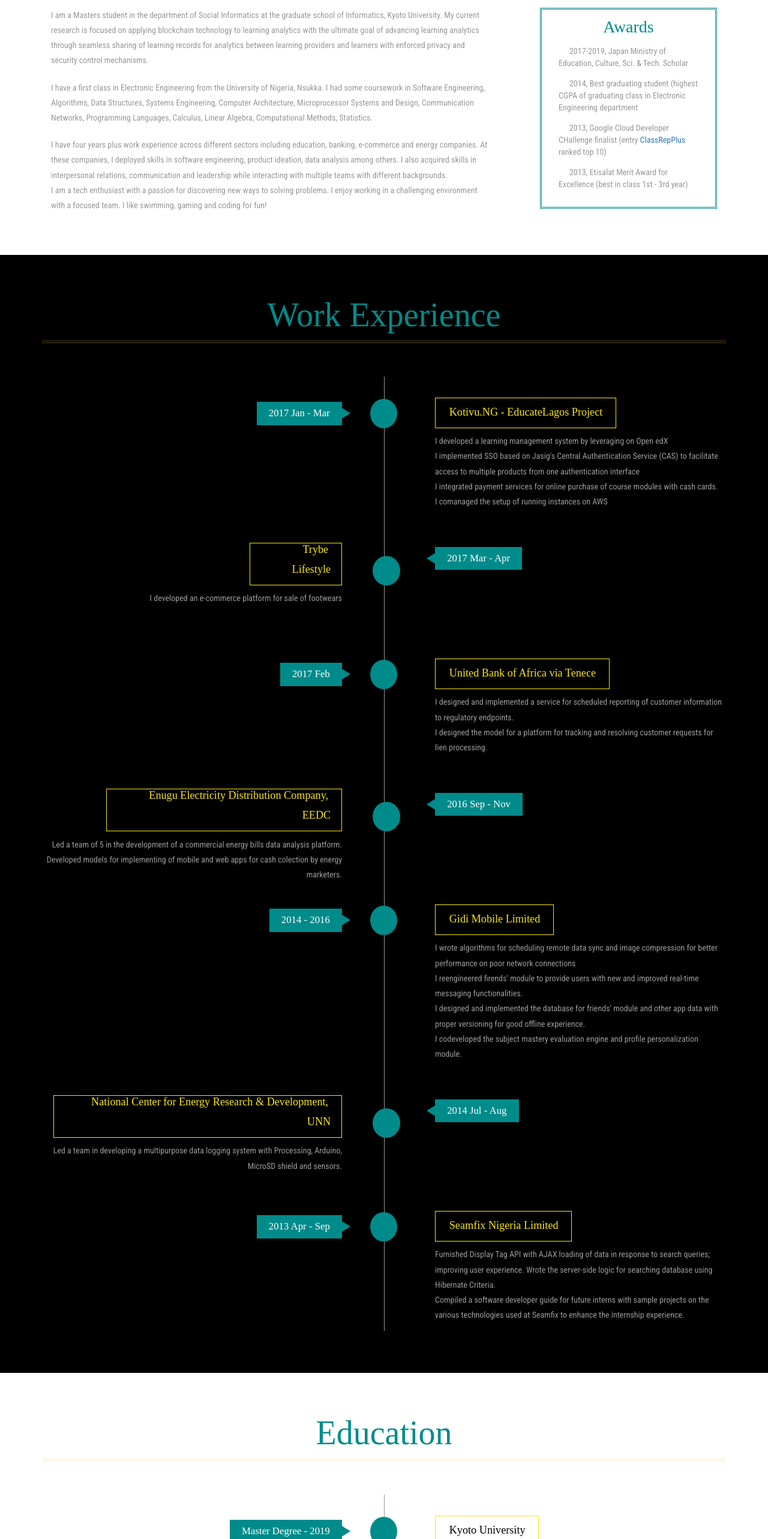
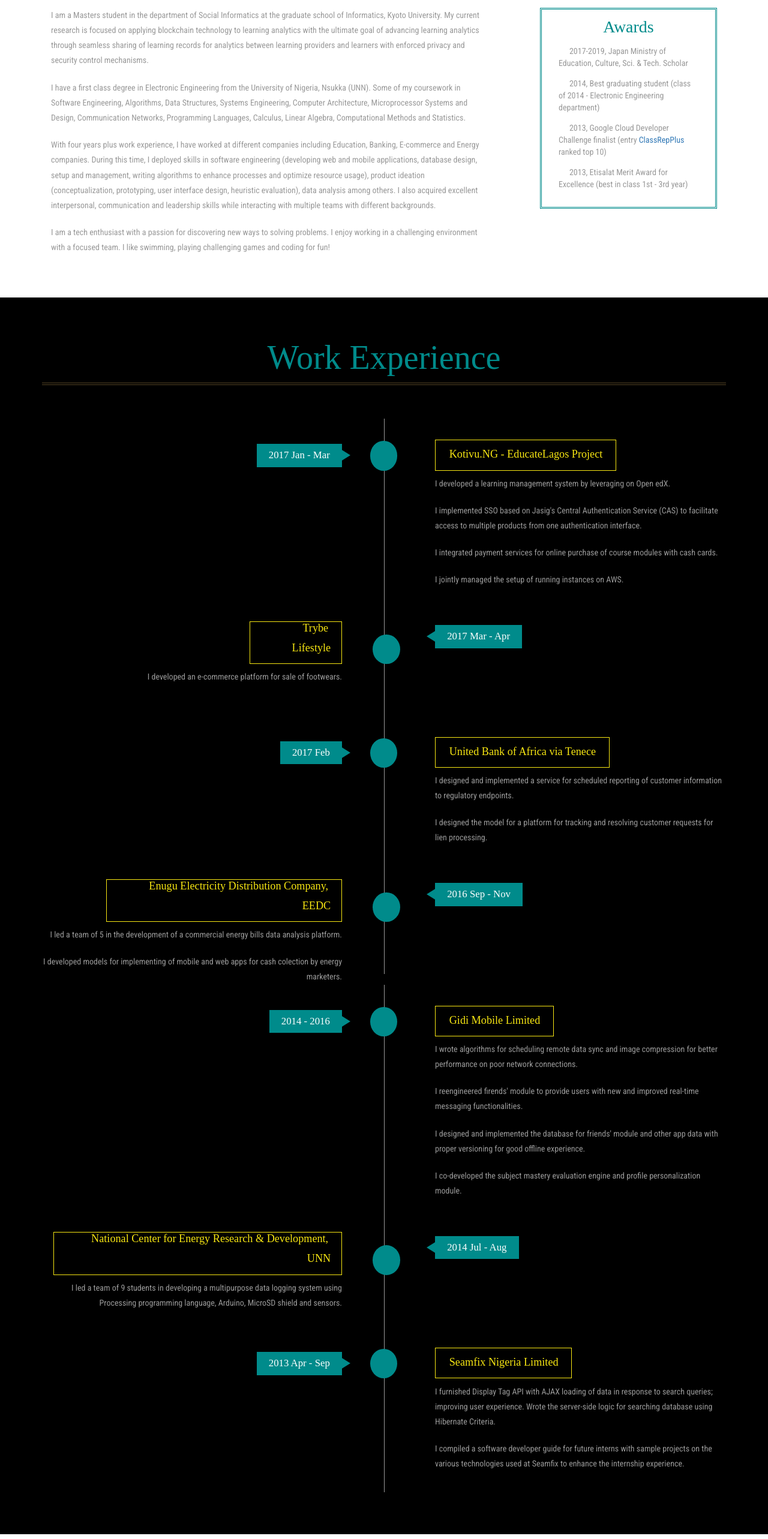
Before and after one commit to ocheja/patrickocheja.com, an Angular app: page / in a window 1280 px wide. Shown: the part 800-3366 px from the top of the page at 60% size. Built offline with nearby package versions, Linux system fonts and the light colour scheme; a web font is replaced by a local one.

Commit message:
Update about me content

```diff
--- a/src/app/app.component.html
+++ b/src/app/app.component.html
@@ -109,21 +109,23 @@
 				</p>
 				<br />
 				<p>
-					I have a first class in Electronic Engineering from the University of Nigeria, Nsukka.
-					I had some coursework in Software Engineering, Algorithms, Data Structures, Systems Engineering, Computer
+					I have a first class degree in Electronic Engineering from the University of Nigeria, Nsukka (UNN).
+					Some of my coursework in Software Engineering, Algorithms, Data Structures, Systems Engineering, Computer
 					Architecture, Microprocessor Systems and Design, Communication Networks, Programming Languages, Calculus, Linear Algebra,
-					Computational Methods, Statistics.
+					Computational Methods and Statistics.
 				</p>
 				<br />
 				<p>
-					I have four years plus work experience across different sectors including education, banking, e-commerce and energy companies.
-					At these companies, I deployed skills in software engineering, product ideation, data analysis among others. I also acquired
-					skills in interpersonal relations, communication and leadership while interacting with multiple teams with different
+					With four years plus work experience, I have worked at different companies including Education, Banking, E-commerce and Energy companies.
+					During this time, I deployed skills in software engineering (developing web and mobile applications, database design,
+					setup and management, writing algorithms to enhance processes and optimize resource usage),
+					product ideation (conceptualization, prototyping, user interface design, heuristic evaluation), data analysis among others. I also acquired
+					excellent interpersonal, communication and leadership skills while interacting with multiple teams with different
 					backgrounds.
-				</p>
+				</p><br/>
 				<p>
 					I am a tech enthusiast with a passion for discovering new ways to solving problems. I enjoy working in a challenging environment
-					with a focused team. I like swimming, gaming and coding for fun!
+					with a focused team. I like swimming, playing challenging games and coding for fun!
 				</p>
 			</div>
 			<div class="col-md-4 about-right">
@@ -132,9 +134,9 @@
 					<li>
 						<span class="glyphicon glyphicon-menu-right"></span> 2017-2019, Japan Ministry of Education, Culture, Sci. & Tech. Scholar</li>
 					<li>
-						<span class="glyphicon glyphicon-menu-right"></span> 2014, Best graduating student (highest CGPA of graduating class in Electronic Engineering department</li>
+						<span class="glyphicon glyphicon-menu-right"></span> 2014, Best graduating student (class of 2014 - Electronic Engineering department)</li>
 					<li>
-						<span class="glyphicon glyphicon-menu-right"></span> 2013, Google Cloud Developer CHallenge finalist (entry
+						<span class="glyphicon glyphicon-menu-right"></span> 2013, Google Cloud Developer Challenge finalist (entry
 						<a href="https://gcdc2013-classreppl.appspot.com">ClassRepPlus</a> ranked top 10)</li>
 					<li>
 						<span class="glyphicon glyphicon-menu-right"></span> 2013, Etisalat Merit Award for Excellence (best in class 1st - 3rd year)</li>
@@ -156,11 +158,11 @@
 				<div class="col-md-6 work-right">
 					<h5>
 						<span class="glyphicon glyphicon-briefcase"> </span> Kotivu.NG - EducateLagos Project</h5>
-					<p>I developed a learning management system by leveraging on Open edX </p>
+					<p>I developed a learning management system by leveraging on Open edX. </p><br/>
 					<p>I implemented SSO based on Jasig's Central Authentication Service (CAS) to facilitate access to multiple products from
-						one authentication interface</p>
-					<p>I integrated payment services for online purchase of course modules with cash cards.</p>
-					<p>I comanaged the setup of running instances on AWS</p>
+						one authentication interface.</p><br/>
+					<p>I integrated payment services for online purchase of course modules with cash cards.</p><br/>
+					<p>I jointly managed the setup of running instances on AWS.</p>
 				</div>
 				<div class="clearfix"> </div>
 			</div>
@@ -172,7 +174,7 @@
 					<h5> Trybe Lifestyle
 						<span class="glyphicon glyphicon-briefcase"> </span>
 					</h5>
-					<p>I developed an e-commerce platform for sale of footwears </p>
+					<p>I developed an e-commerce platform for sale of footwears. </p>
 				</div>
 				<div class="clearfix"> </div>
 			</div>
@@ -183,7 +185,7 @@
 				<div class="col-md-6 work-right">
 					<h5>
 						<span class="glyphicon glyphicon-briefcase"> </span> United Bank of Africa via Tenece</h5>
-					<p>I designed and implemented a service for scheduled reporting of customer information to regulatory endpoints. </p>
+					<p>I designed and implemented a service for scheduled reporting of customer information to regulatory endpoints. </p><br/>
 					<p>I designed the model for a platform for tracking and resolving customer requests for lien processing.</p>
 				</div>
 				<div class="clearfix"> </div>
@@ -196,8 +198,8 @@
 					<h5> Enugu Electricity Distribution Company, EEDC
 						<span class="glyphicon glyphicon-briefcase"></span>
 					</h5>
-					<p>Led a team of 5 in the development of a commercial energy bills data analysis platform. </p>
-					<p>Developed models for implementing of mobile and web apps for cash colection by energy marketers.</p>
+					<p>I led a team of 5 in the development of a commercial energy bills data analysis platform. </p> <br/>
+					<p>I developed models for implementing of mobile and web apps for cash colection by energy marketers.</p>
 				</div>
 				<div class="clearfix"> </div>
 			</div>
@@ -208,12 +210,12 @@
 				<div class="col-md-6 work-right">
 					<h5>
 						<span class="glyphicon glyphicon-briefcase"> </span> Gidi Mobile Limited</h5>
-					<p>I wrote algorithms for scheduling remote data sync and image compression for better performance on poor network connections</p>
-					<p>I reengineered firends' module to provide users with new and improved real-time messaging functionalities.</p>
+					<p>I wrote algorithms for scheduling remote data sync and image compression for better performance on poor network connections.</p><br/>
+					<p>I reengineered firends' module to provide users with new and improved real-time messaging functionalities.</p><br/>
 					<p>I designed and implemented the database for friends' module and other app data with proper versioning for good offline
 						experience.
-					</p>
-					<p>I codeveloped the subject mastery evaluation engine and profile personalization module.</p>
+					</p><br/>
+					<p>I co-developed the subject mastery evaluation engine and profile personalization module.</p>
 				</div>
 				<div class="clearfix"> </div>
 			</div>
@@ -225,7 +227,7 @@
 					<h5> National Center for Energy Research & Development, UNN
 						<span class="glyphicon glyphicon-briefcase"></span>
 					</h5>
-					<p>Led a team in developing a multipurpose data logging system with Processing, Arduino, MicroSD shield and sensors. </p>
+					<p>I led a team of 9 students in developing a multipurpose data logging system using Processing programming language, Arduino, MicroSD shield and sensors. </p>
 
 				</div>
 				<div class="clearfix"> </div>
@@ -237,10 +239,10 @@
 				<div class="col-md-6 work-right">
 					<h5>
 						<span class="glyphicon glyphicon-briefcase"> </span> Seamfix Nigeria Limited</h5>
-					<p>Furnished Display Tag API with AJAX loading of data in response to search queries; improving user experience. Wrote
-						the server-side logic for searching database using Hibernate Criteria.</p>
-					<p>Compiled a software developer guide for future interns with sample projects on the various technologies used at Seamfix
-						to enhance the internship experience.</p>
+					<p>I furnished Display Tag API with AJAX loading of data in response to search queries; improving user experience. Wrote
+						the server-side logic for searching database using Hibernate Criteria.</p><br/>
+					<p>I compiled a software developer guide for future interns with sample projects on the various technologies used at Seamfix
+						to enhance the internship experience.</p><br/>
 				</div>
 				<div class="clearfix"> </div>
 			</div>
@@ -258,7 +260,7 @@
 				<div class="col-md-6 work-right">
 					<h5>
 						<span class="glyphicon glyphicon-education"> </span> Kyoto University</h5>
-					<p>In Informatics. My research is focused on application of blockchain technology in learning analytics</p>
+					<p>In Informatics (Social Informatics). My research is focused on application of blockchain technology in learning analytics</p>
 				</div>
 				<div class="clearfix"> </div>
 			</div>
@@ -271,7 +273,7 @@
 						<span class="glyphicon glyphicon-education"></span>
 					</h5>
 					<p>In Engineering (Electronic). My thesis was on design and implementation of a university portal with biometric lecture
-						attendance system </p>
+						attendance system. </p>
 				</div>
 				<div class="clearfix"> </div>
 			</div>
@@ -415,15 +417,15 @@
 			<div class="sap_tabs">
 				<ul>
 					<li>2016 (Lecture). Delivered a lecture to 3rd, 4th and 5th year students of department of Electronic Engineering on programming
-						embedded systems and using Arduino development platform.</li>
+						embedded systems and using Arduino development platform.</li><br/>
 					<li>2015 (Conference Paper & Presentation). Ocheja Patrick, Ezeanyagu Obianuju, Udeh Paschal, Abu Eyo. Design of a Coordinates
 						Aware Remote Module for Effective Oil and Gas Pipeline Monitoring Using GPRS, GPS and Google Maps on Android Devices.
-						Society of Petroleum Engineers OnePetro Journal. 05/2015. doi:10.2118/178391-MS</li>
+						Society of Petroleum Engineers OnePetro Journal. 05/2015. doi:10.2118/178391-MS.</li><br/>
 					<li>2014 (Paper). Nathan David, Ocheja Patrick, Okpoko Olisa, Udeh Paschal. Design of a University Portal with Biometric
-						Lecture Attendance Monitoring System, Scholars Journal of Engineering and Technology 04/2014; 2(6B):847-856.</li>
+						Lecture Attendance Monitoring System, Scholars Journal of Engineering and Technology 04/2014; 2(6B):847-856.</li><br/>
 					<li>2014 (Paper). Nathan David, Ocheja Patrick, Okpoko Olisa, Udeh Paschal. Design of a Fingerprint Reader Enabled Remote
 						Monitoring Module with Interface to Web Applications, International Journal of Scientific and Engineering Research
-						02/2015; 6(2):704</li>
+						02/2015; 6(2):704.</li>
 				</ul>
 			</div> <br/><br/><br/>
 			<div class="clearfix"> </div>
```
